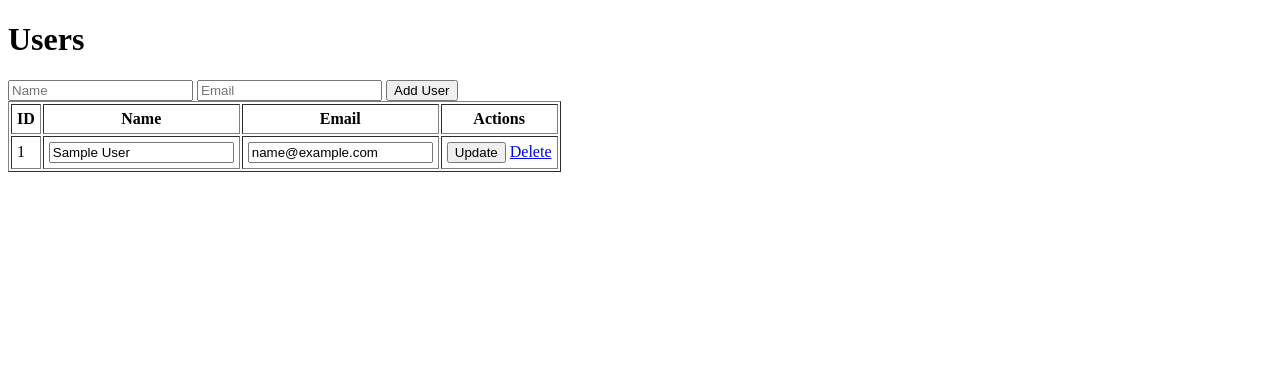
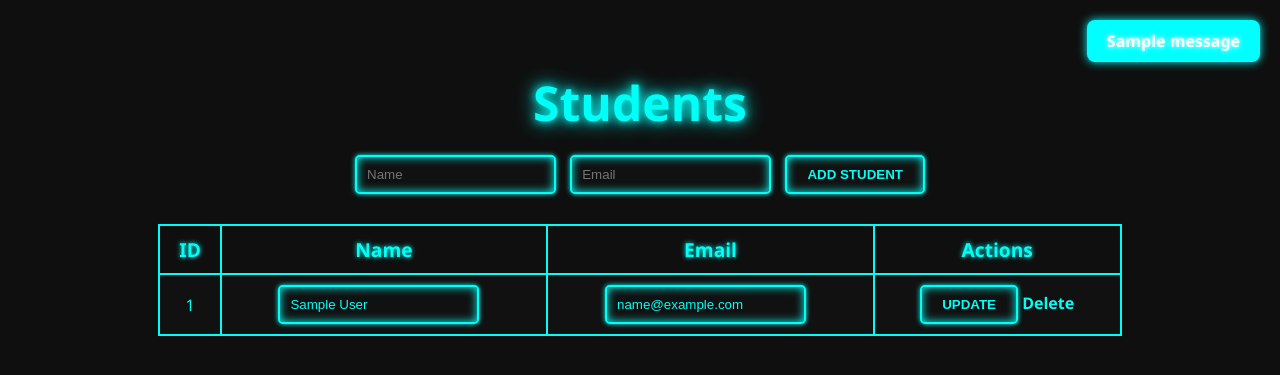
Before and after one commit to KRISHNAPALANISAMY/signlanguage, a Flask app: page / in a window 1280 px wide. Shown: the top 375 px of the page. Run offline with Flask 3, Linux system fonts and the light colour scheme; tables that the repository leaves empty hold one stand-in row (values such as "Sample post"); one stand-in notice (Sample message) is shown.

Commit message:
server file

```diff
--- a/app.py
+++ b/app.py
@@ -72,6 +72,8 @@ def index():
     users = User.query.all()
     return render_template("index.html", users=users)
 
+from sqlalchemy.exc import IntegrityError  # Make sure this import is at the top
+
 @app.route("/add", methods=["POST"])
 def add_user():
     name = request.form.get("name")
@@ -83,10 +85,17 @@ def add_user():
 
     user = User(name=name, email=email)
     db.session.add(user)
-    db.session.commit()
-    save_to_excel()
-    flash("Student added successfully", "success")
+
+    try:
+        db.session.commit()
+        save_to_excel()
+        flash("Student added successfully", "success")
+    except IntegrityError:
+        db.session.rollback()
+        flash("Email already exists!", "danger")  # Alert for duplicate email
+
     return redirect(url_for("index"))
+
 
 @app.route("/delete/<int:id>")
 def delete_user(id):
--- a/templates/index.html
+++ b/templates/index.html
@@ -2,18 +2,103 @@
 <html lang="en">
 <head>
     <meta charset="UTF-8">
-    <title>Users</title>
+    <title>Students</title>
+    <style>
+        body {
+            background-color: #0f0f0f;
+            color: #00fff7;
+            font-family: 'Segoe UI', sans-serif;
+            display: flex;
+            flex-direction: column;
+            align-items: center;
+            padding: 30px;
+        }
+        h1 {
+            font-size: 3em;
+            text-shadow: 0 0 10px #00fff7, 0 0 20px #00fff7;
+            margin-bottom: 20px;
+        }
+        form {
+            margin-bottom: 30px;
+        }
+        input[type="text"], input[type="email"] {
+            padding: 10px;
+            margin-right: 10px;
+            border: 2px solid #00fff7;
+            background-color: #111;
+            color: #00fff7;
+            border-radius: 5px;
+            outline: none;
+            box-shadow: 0 0 5px #00fff7, 0 0 10px #00fff7 inset;
+            transition: 0.3s;
+        }
+        input:focus {
+            box-shadow: 0 0 10px #00fff7, 0 0 20px #00fff7 inset;
+        }
+        button {
+            padding: 10px 20px;
+            border: 2px solid #00fff7;
+            background-color: #111;
+            color: #00fff7;
+            border-radius: 5px;
+            cursor: pointer;
+            text-transform: uppercase;
+            font-weight: bold;
+            box-shadow: 0 0 5px #00fff7, 0 0 10px #00fff7 inset;
+            transition: 0.3s;
+        }
+        button:hover {
+            box-shadow: 0 0 20px #00fff7, 0 0 30px #00fff7 inset;
+            color: #0ff;
+        }
+        table {
+            border-collapse: collapse;
+            width: 80%;
+        }
+        th, td {
+            border: 2px solid #00fff7;
+            padding: 10px;
+            text-align: center;
+        }
+        th {
+            font-size: 1.2em;
+            text-shadow: 0 0 5px #00fff7;
+        }
+        tr:nth-child(even) { background-color: #111; }
+        tr:hover { background-color: #222; box-shadow: 0 0 10px #00fff7; }
+        a { color: #00fff7; text-decoration: none; font-weight: bold; transition: 0.3s; }
+        a:hover { color: #0ff; text-shadow: 0 0 10px #00fff7; }
+
+        /* Flash messages */
+        .flash-container { position: fixed; top: 20px; right: 20px; z-index: 1000; }
+        .flash { padding: 10px 20px; margin-bottom: 10px; border-radius: 8px; font-weight: bold; color: #fff; text-shadow: 0 0 5px #fff; }
+        .flash.success { background: #0ff; box-shadow: 0 0 10px #0ff; }
+        .flash.warning { background: #ff0; color: #000; box-shadow: 0 0 10px #ff0; }
+        .flash.danger { background: #f0f; box-shadow: 0 0 10px #f0f; }
+        .flash.info { background: #0f0; box-shadow: 0 0 10px #0f0; }
+    </style>
 </head>
 <body>
-    <h1>Users</h1>
+    <h1>Students</h1>
+
+    <!-- Flash messages -->
+    {% with messages = get_flashed_messages(with_categories=true) %}
+      {% if messages %}
+        <div class="flash-container">
+          {% for category, message in messages %}
+            <div class="flash {{ category }}">{{ message }}</div>
+          {% endfor %}
+        </div>
+      {% endif %}
+    {% endwith %}
 
     <form action="{{ url_for('add_user') }}" method="POST">
         <input type="text" name="name" placeholder="Name" required>
         <input type="email" name="email" placeholder="Email" required>
-        <button type="submit">Add User</button>
+        <button type="submit">Add Student</button>
     </form>
 
-    <table border="1" cellpadding="5">
+    <table>
         <tr>
             <th>ID</th>
             <th>Name</th>
```
Also changed, not shown: 1 other file.
